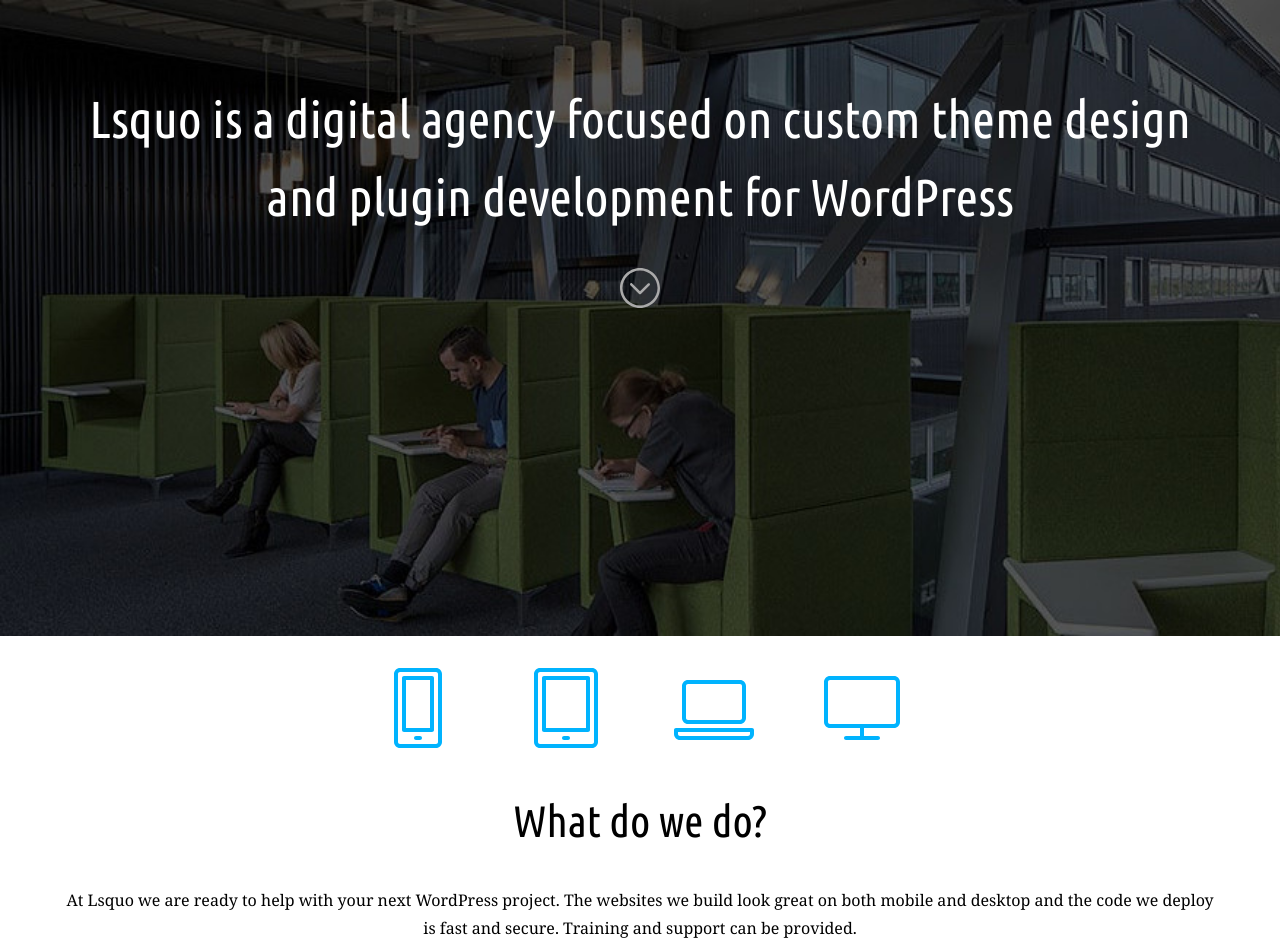
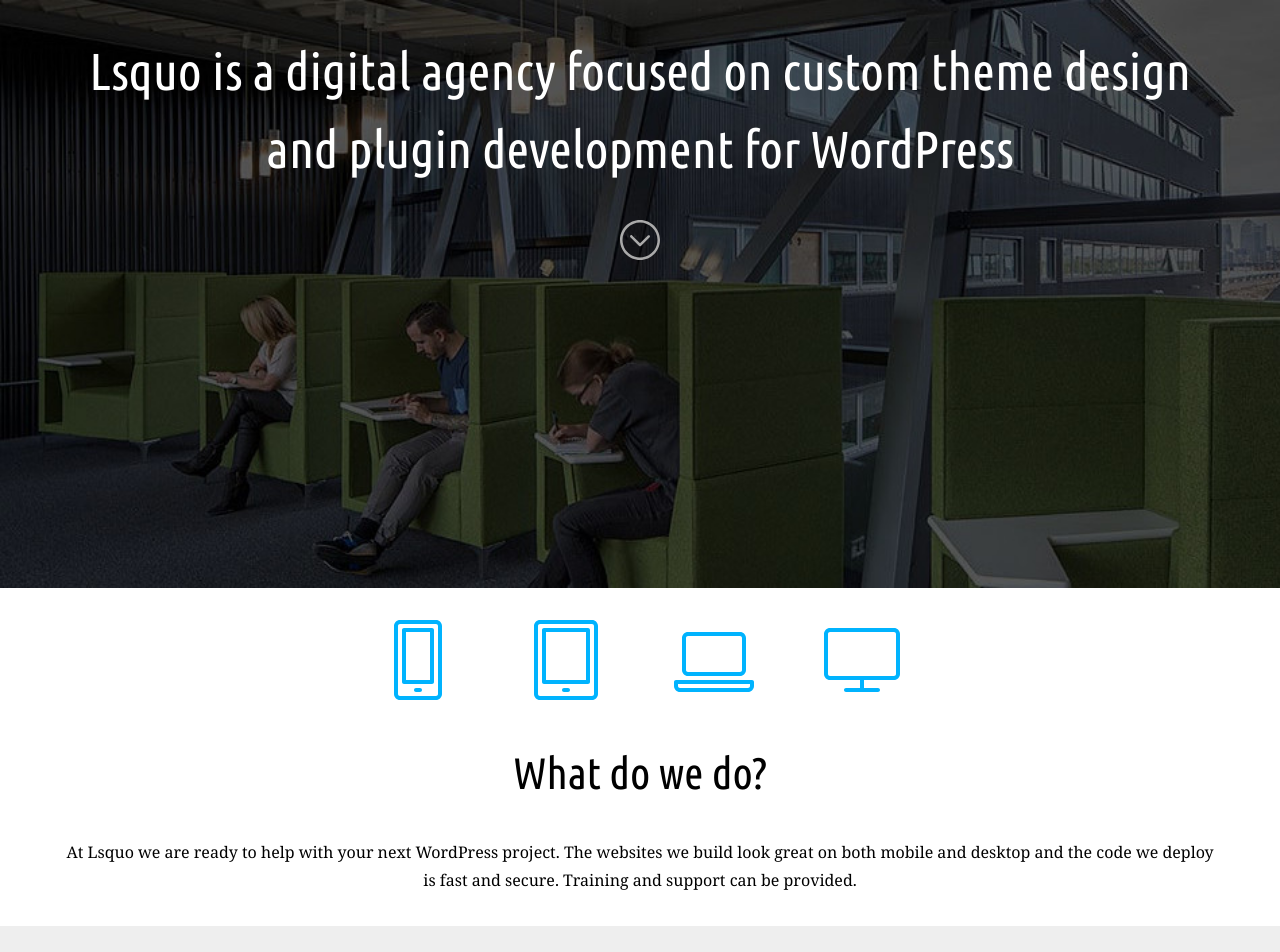
Before and after one commit to lsquo/lsquo.github.io, a Jekyll site: the page built from index.html, in a window 1280 px wide. Shown: the top 952 px of the page. Built offline with Jekyll 4.4.1, drawn with Linux system fonts in a browser that asks for light colours.

Commit message:
Fix style

```diff
--- a/_sass/_main.scss
+++ b/_sass/_main.scss
@@ -36,7 +36,7 @@
   background-repeat: no-repeat;
   background-size: cover;
   padding-bottom: 20rem;
-  padding-top: 5rem;
+  padding-top: 2rem;
   text-align: center;
 }
 header img {
```
